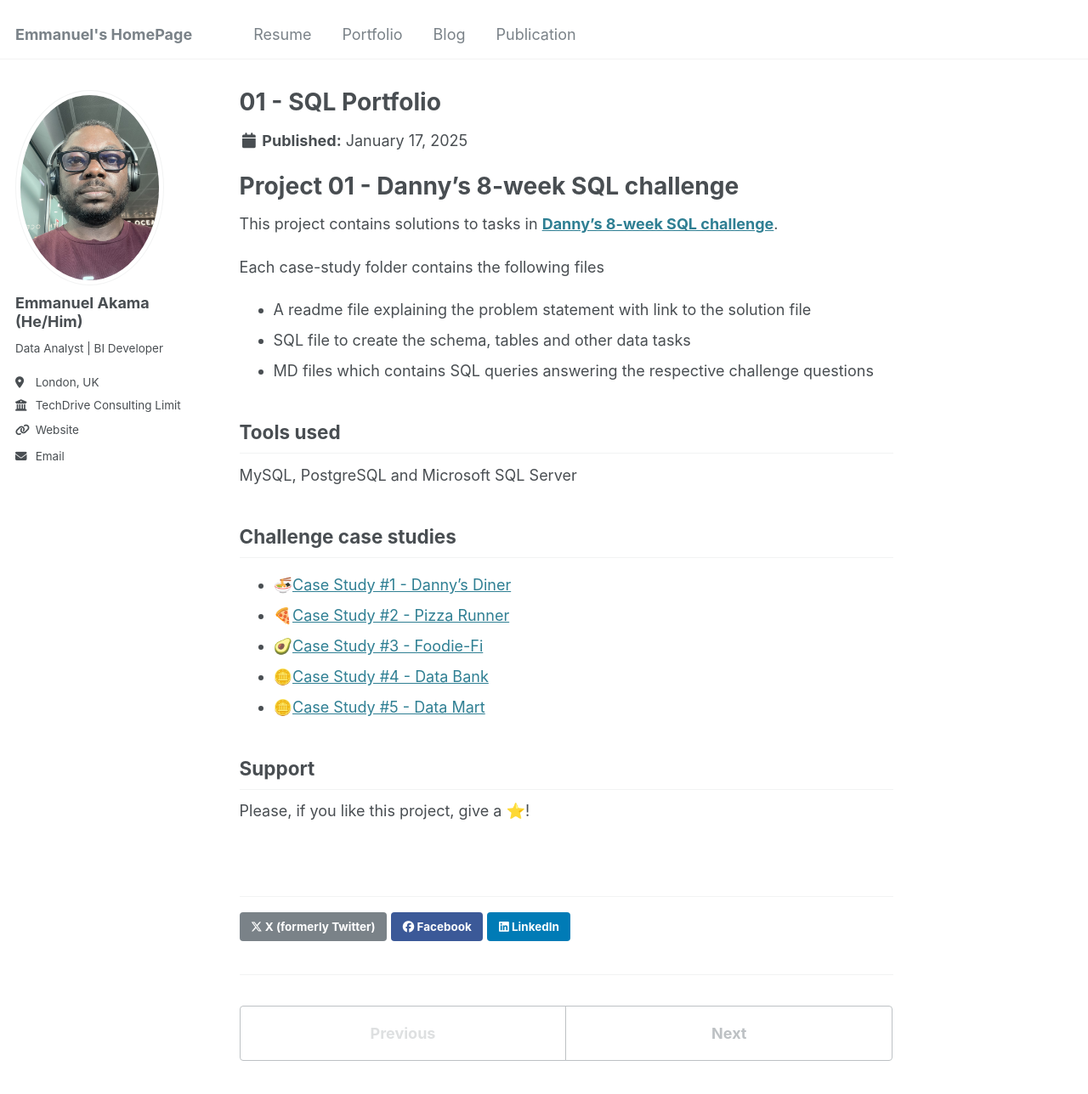
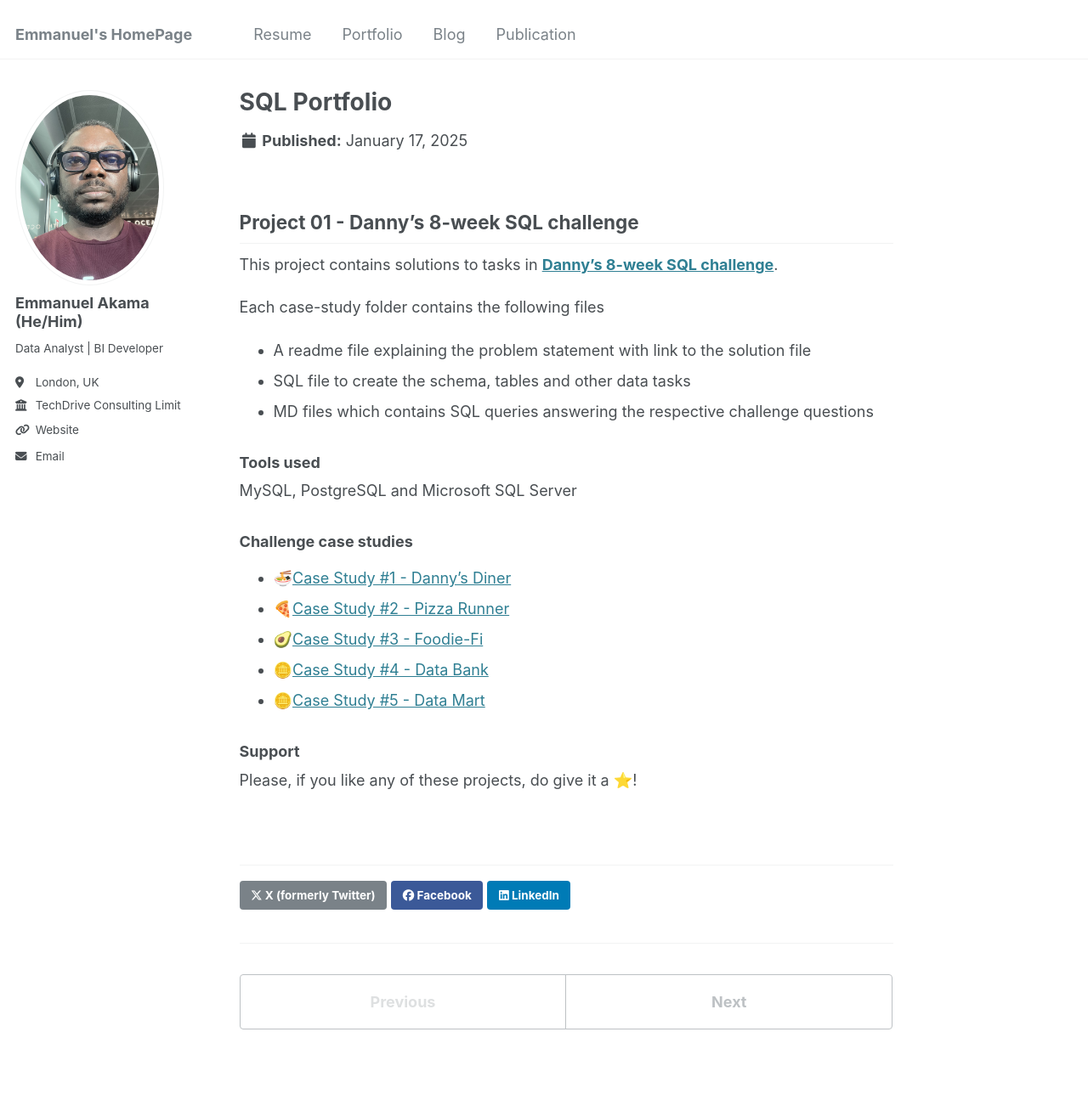
Before and after one commit to Akama-EO/Akama-EO.github.io, a Jekyll site: the page built from _portfolio/portfolio-1.md, in a window 1280 px wide and 1400 px high. Shown: the top 1288 px of the window at 85% size. Built offline with Jekyll 4.4.1, drawn with Linux system fonts in a browser that asks for light colours.

Commit message:
Update portfolio-1.md

```diff
--- a/_portfolio/portfolio-1.md
+++ b/_portfolio/portfolio-1.md
@@ -1,10 +1,10 @@
 ---
-title: "01 - SQL Portfolio"
-excerpt: "This section contain projects completed with popular SQL tools, such as MySQL, PostgreSQL and Microsoft SQL Server<br/><img src='/images/portfolio-01.jpeg'>"
+title: "SQL Portfolio"
+excerpt: "This section contain projects completed with popular SQL tools, such as MySQL, PostgreSQL and Microsoft SQL Server<br/><img src='/images/portfolio-01.jpeg'><br/>"
 collection: portfolio
 ---
 
-# Project 01 - Danny's 8-week SQL challenge
+## Project 01 - Danny's 8-week SQL challenge
 This project contains solutions to tasks in **[Danny's 8-week SQL challenge](https://8weeksqlchallenge.com)**.
 
 Each case-study folder contains the following files
@@ -12,15 +12,15 @@ Each case-study folder contains the following files
 - SQL file to create the schema, tables and other data tasks
 - MD files which contains SQL queries answering the respective challenge questions
 
-## Tools used
+### Tools used
 MySQL, PostgreSQL and Microsoft SQL Server
 
-## Challenge case studies
+### Challenge case studies
 * 🍜[Case Study #1 - Danny's Diner](https://github.com/Akama-EO/sql-portfolio-projects/tree/main/Case%20Study%20%231%20-%20Danny's%20Diner)
 * 🍕[Case Study #2 - Pizza Runner](https://github.com/Akama-EO/sql-portfolio-projects/tree/main/Case%20Study%20%232%20-%20Pizza%20Runner)
 * 🥑[Case Study #3 - Foodie-Fi](https://github.com/Akama-EO/sql-portfolio-projects/tree/main/Case%20Study%20%233%20-%20Foodie-Fi)
 * 🪙[Case Study #4 - Data Bank](https://github.com/Akama-EO/sql-portfolio-projects/tree/main/Case%20Study%20%234%20-%20Data%20Bank)
 * 🪙[Case Study #5 - Data Mart](https://github.com/Akama-EO/sql-portfolio-projects/tree/main/Case%20Study%20%235%20-%20Data%20Mart)
 
-## Support
-Please, if you like this project, give a ⭐️!
+### Support
+Please, if you like any of these projects, do give it a ⭐️!
```
